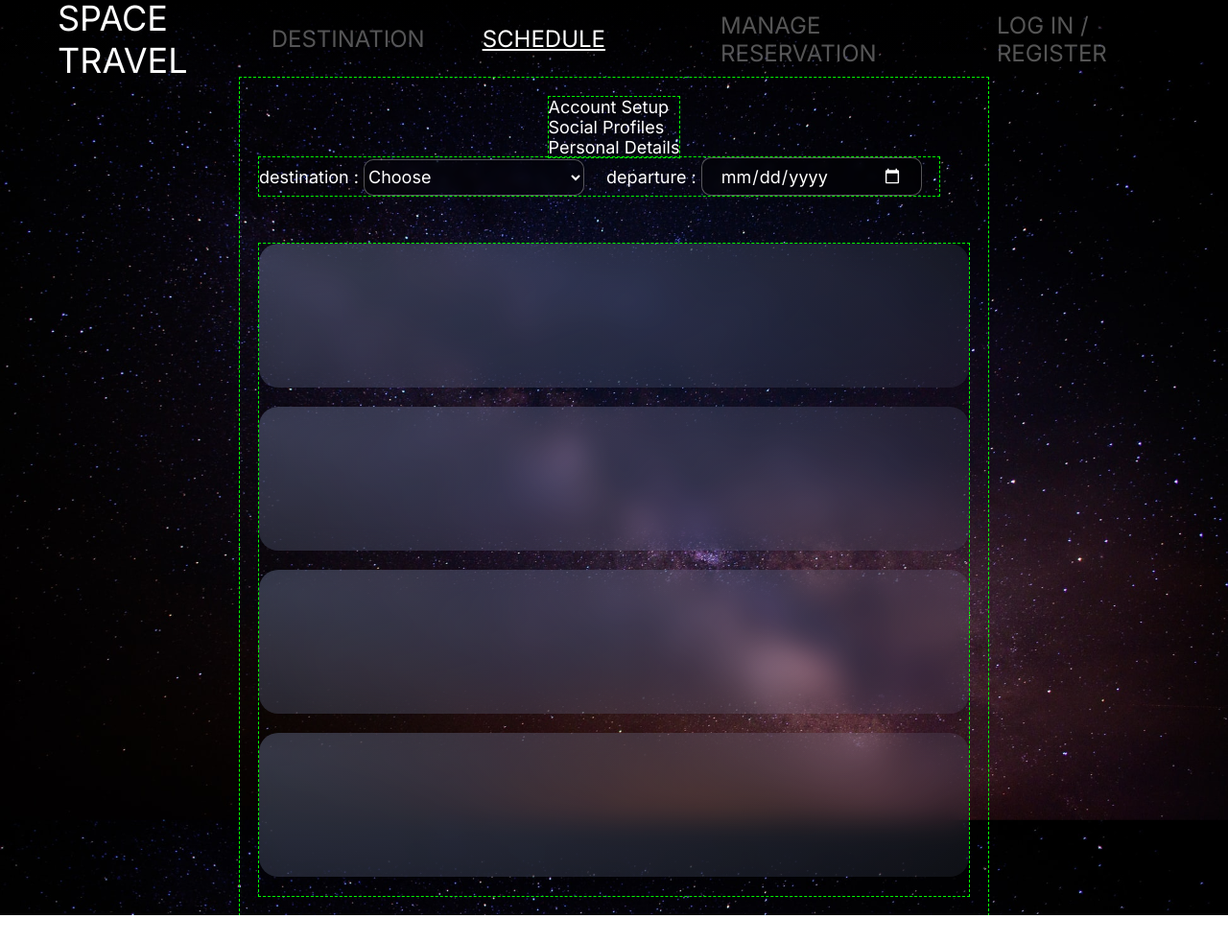
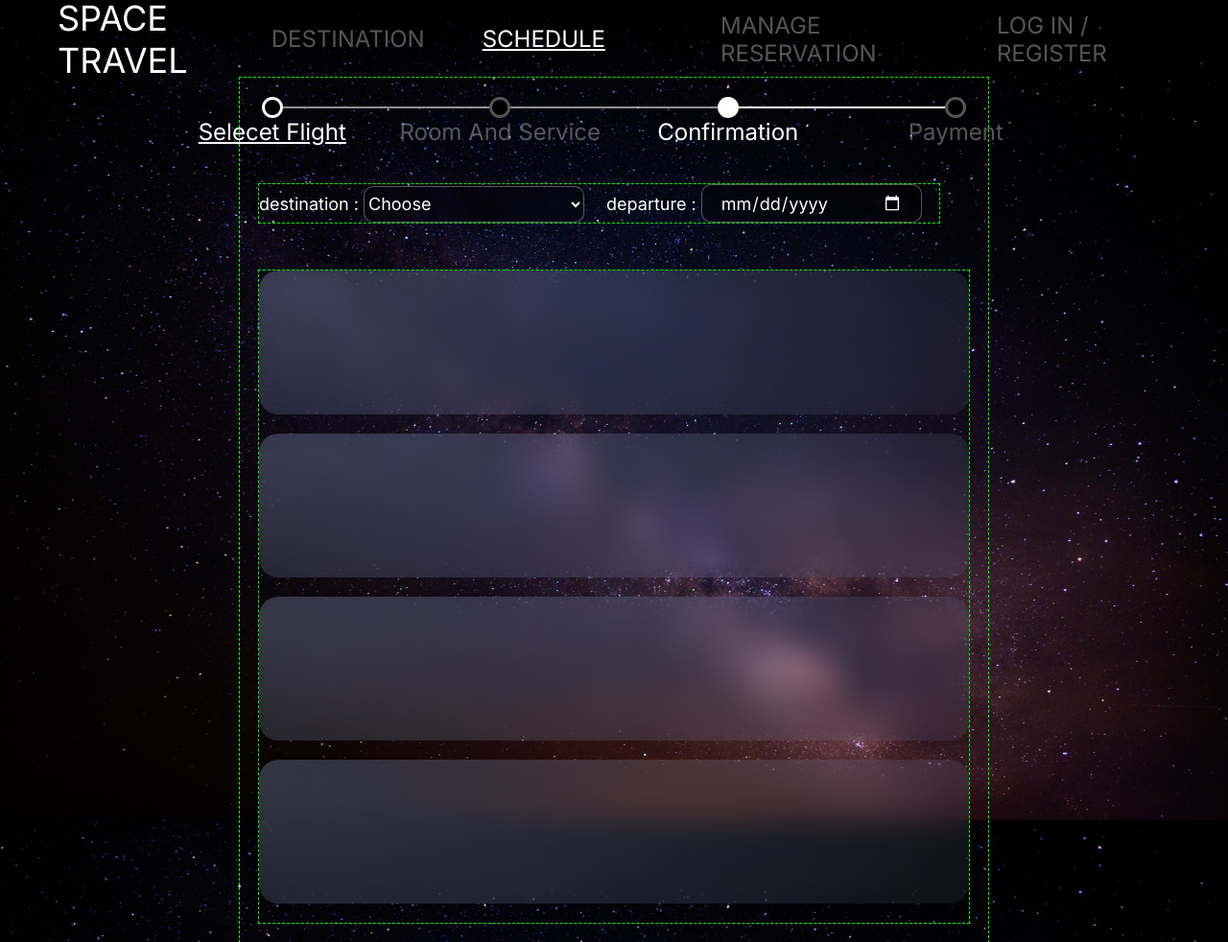
Before and after one commit to NiratKashom/CodeCamp09, a plain HTML site: page CC9_personalProject/space_travel/schedule.html in a window 1280 px wide. Shown: the whole page at 96% size. Before the commit the page ends 954 px from the top, so only its background shows below. Drawn offline with Linux system fonts and the light colour scheme.

Commit message:
add step progress bar in schedule page

```diff
--- a/CC9_personalProject/space_travel/schedule.html
+++ b/CC9_personalProject/space_travel/schedule.html
@@ -21,12 +21,33 @@
       <li><a href="./login.html">LOG IN / REGISTER</a></li>
     </ul>
   </nav>
+
+
   <div class="schedule outline">
-      <ul class="booking-progressbar outline">
-        <li>Account Setup</li>
-        <li>Social Profiles</li>
-        <li>Personal Details</li>
-      </ul>
+      <!-- <ul class="booking-progressbar outline">
+        <li><a href="">selecet flight</a></li>
+        <li><a href="">room and service</a></li>
+        <li><a href="">confirmation</a></li>
+        <li><a href="">payment</a></li>
+      </ul> -->
+      <div class="stepper-wrapper">
+        <div class="stepper-item active">
+          <div class="step-counter"></div>
+          <div class="step-name">selecet flight</div>
+        </div>
+        <div class="stepper-item ">
+          <div class="step-counter"></div>
+          <div class="step-name">room and service</div>
+        </div>
+        <div class="stepper-item complete">
+          <div class="step-counter"></div>
+          <div class="step-name">confirmation</div>
+        </div>
+        <div class="stepper-item">
+          <div class="step-counter"></div>
+          <div class="step-name">payment</div>
+        </div>
+      </div>
     <div class="outline schedule-filter">
       <label for="">destination :</label>
       <select>
--- a/CC9_personalProject/space_travel/style.css
+++ b/CC9_personalProject/space_travel/style.css
@@ -130,7 +130,6 @@ option[class*="-orange"]:hover {
   color: var(--myOrangeHov);
 }
 
-
 input {
   color: var(--myBlack);
   background: var(--myWhite);
@@ -255,7 +254,6 @@ div.home-container div select {
   padding: 10px;
 }
 
-
 /* login form */
 .login-form {
   width: 534px;
@@ -365,12 +363,94 @@ div.home-container div select {
   padding: 20px;
   margin: 0 250px;
 }
+/* step progress bar */
 
-.schedule .booking-progressbar {
-
+.stepper-wrapper {
+  display: flex;
+  justify-content: space-between;
+  margin-bottom: 40px;
+  width: 950px;
 }
 
+.stepper-item {
+  position: relative;
+  display: flex;
+  flex-direction: column;
+  align-items: center;
+  flex: 1;
+}
 
+/* line between step */
+.stepper-item::before {
+  position: absolute;
+  content: "";
+  border-bottom: 2px solid var(--myWhite50);
+  width: 100%;
+  top: 10px;
+  left: -50%;
+  z-index: 2;
+}
+
+.stepper-item::after {
+  position: absolute;
+  content: "";
+  border-bottom: 2px solid var(--myWhite50);
+  width: 100%;
+  top: 10px;
+  left: 50%;
+  z-index: 2;
+}
+
+.step-name {
+  font-size: 24px;
+  text-transform: capitalize;
+  color: var(--myWhite50);
+}
+
+/* dot above name */
+.stepper-item .step-counter {
+  position: relative;
+  z-index: 5;
+  display: flex;
+  justify-content: center;
+  align-items: center;
+  width: 22px;
+  height: 22px;
+  border-radius: 50%;
+  border: 3px solid var(--myWhite50);
+  background: var(--myBlack);
+}
+
+/*active step */
+.stepper-item.active .step-counter,
+.stepper-item.active .step-name {
+  color: var(--myWhite);
+  border-color: var(--myWhite);
+  text-decoration: underline;
+}
+
+/*complete step*/
+.stepper-item.complete .step-name {
+  color: var(--myWhite);
+  text-decoration: none;
+}
+
+.stepper-item.complete .step-counter {
+  background: var(--myWhite);
+}
+
+.stepper-item.complete::after {
+  border-color: var(--myWhite);
+}
+
+.stepper-item:first-child::before {
+  content: none;
+}
+.stepper-item:last-child::after {
+  content: none;
+}
+
+/* filter bar */
 .schedule .schedule-filter {
   align-self: flex-start;
   font-size: 18px;
@@ -389,6 +469,7 @@ div.home-container div select {
   margin-right: 18px;
 }
 
+/* table */
 .schedule .schedule-table {
   width: 100%;
 }
```
